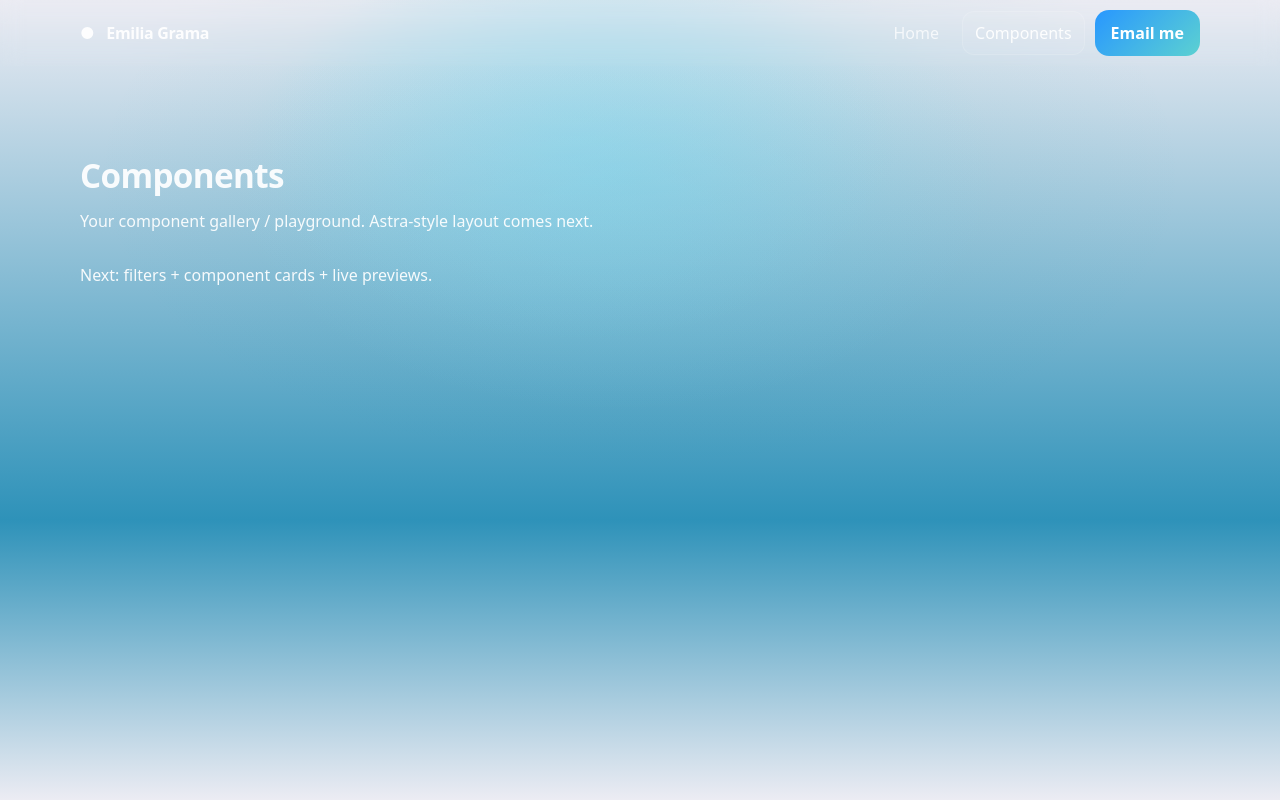
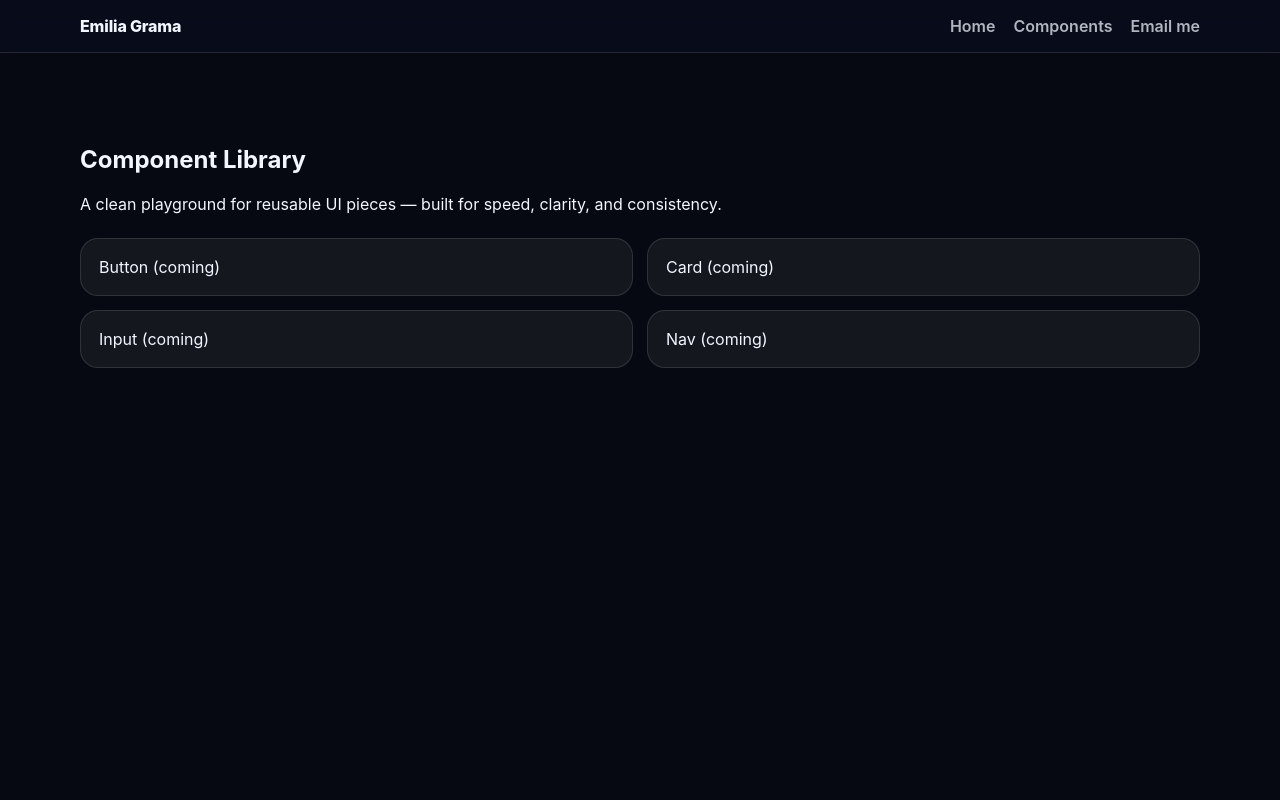
Before and after one commit to emiliagrama/emilia-grama-site, a React (Vite) app: page /components in a window 1280 px wide. Built offline with nearby package versions, Linux system fonts and the light colour scheme.

Commit message:
Refine hero section: new messaging + background

```diff
--- a/src/index.css
+++ b/src/index.css
@@ -1,159 +1,4 @@
-:root{
-  --pageDark: #ececf3;
-  --pageDark2:#2e92b9;
-
-  --spot: #f2f0ff;     /* bright center */
-  --spot2:#83badf;     /* violet glow */
-  --spot3:#1eb5f1;     /* accent violet */
-
-  --textDark: rgba(10,10,20,0.92);
-  --mutedDark: rgba(10,10,20,0.65);
-
-  --textLight: rgba(255,255,255,0.92);
-  --mutedLight: rgba(255,255,255,0.65);
-
-  --radius: 22px;
-  --radiusSm: 14px;
-}
-
-*{ box-sizing:border-box; }
-html, body{ height:100%; }
-
-body{
-  margin:0;
-  font-family: system-ui, -apple-system, Segoe UI, Roboto, Arial, sans-serif;
-  color: var(--textLight);
-
-  /* THIS is the “Dribbble look”: dark edges + bright center spotlight */
- background:
-  /* main spotlight – subtle, calm */
-  radial-gradient(
-    620px 380px at 48% 22%,
-    rgba(129, 220, 243, 0.32),
-    transparent 62%
-  ),
-
-  /* secondary soft halo (barely visible) */
- radial-gradient(
-  520px 320px at 45% 18%,
-  rgba(129, 220, 243, 0.28),
-  transparent 62%
-),
-radial-gradient(
-  760px 420px at 50% 22%,
-  rgba(20, 157, 175, 0.12),
-  transparent 72%
-),
-linear-gradient(
-  180deg,
-  var(--pageDark) 0%,
-  var(--pageDark2) 65%,
-  var(--pageDark) 100%
-);
-}
-
-/* layout */
-.container{
-  width: min(1120px, calc(100% - 48px));
-  margin: 0 auto;
-}
-
-.section{ padding: 86px 0; }
-
-.h1{
-  font-size: clamp(44px, 5vw, 76px);
-  line-height: 1.02;
-  letter-spacing: -0.03em;
-  margin: 0;
-}
-
-.h2{
-  font-size: clamp(26px, 2.6vw, 40px);
-  letter-spacing: -0.02em;
-  margin: 0 0 14px;
-}
-
-.p{
-  margin: 10px 0 0;
-  font-size: 16px;
-  line-height: 1.65;
-}
-
-/* navbar: dark glass like reference */
-.navbar{
-  position: sticky;
-  top: 0;
-  z-index: 50;
-  backdrop-filter: blur(10px);
-  background: rgba(88, 171, 226, 0);
-
-}
-
-.navbarInner{
-  height: 66px;
-  display:flex;
-  align-items:center;
-  justify-content: space-between;
-}
-
-.brand{
-  display:flex;
-  gap:12px;
-  align-items:center;
-  font-weight: 800;
-  letter-spacing: -0.02em;
-}
-
-.navLinks{
-  display:flex;
-  align-items:center;
-  gap: 10px;
-}
-
-.navLink{
-  color: rgba(255,255,255,0.75);
-  text-decoration:none;
-  padding: 10px 12px;
-  border-radius: 12px;
-  border: 1px solid transparent;
-}
-.navLinkActive{
-  color: var(--textLight);
-  border-color: rgba(255,255,255,0.14);
-  background: rgba(255,255,255,0.06);
-}
-
-.btn{
-  display:inline-flex;
-  align-items:center;
-  gap:10px;
-  padding: 12px 16px;
-  border-radius: var(--radiusSm);
-  font-weight: 700;
-  text-decoration:none;
-
-  color: var(--textLight);
-  background: rgba(255,255,255,0.06);
-  transition: transform .15s ease, background .15s ease, border-color .15s ease;
-}
-.btn:hover{
-  transform: translateY(-1px);
-  border-color: rgba(255,255,255,0.26);
-  background: rgba(255,255,255,0.08);
-}
-
-.btnPrimary{
-  color: white;
-  border-color: rgba(226, 238, 235, 0.55);
-  background: linear-gradient(135deg, #2897ff 0%, #5cd1d1 100%);
-}
-
-/* HERO text area sits on the spotlight -> text must be dark */
-.heroText{
-  color: var(--textDark);
-}
-.heroText .p{ color: var(--mutedDark); }
-
-@media (max-width: 640px){
-  .navLinks{ gap: 6px; }
-}
+/* src/index.css */
+@import "./styles/tokens.css";
+@import "./styles/global.css";
+@import "./styles/components.css";
--- a/src/layouts/SiteLayout.jsx
+++ b/src/layouts/SiteLayout.jsx
@@ -1,35 +1,16 @@
 import { NavLink, Outlet } from "react-router-dom";
-
-const navClass = ({ isActive }) =>
-  isActive ? "navLink navLinkActive" : "navLink";
 
 export default function SiteLayout() {
   return (
-    <div>
+    <div className="appShell">
       <header className="navbar">
-        <div className="container navbarInner">
-          <div className="brand">
-            <span style={{ color: "var(--accent)" }}>●</span>
-            <span>Emilia Grama</span>
-          </div>
+        <div className="container navInner">
+          <div className="brand">Emilia Grama</div>
 
           <nav className="navLinks">
-            <NavLink to="/" end className={navClass}>
-              Home
-            </NavLink>
-
-            <NavLink to="/components" className={navClass}>
-              Components
-            </NavLink>
-
-            <a
-              className="btn btnPrimary"
-              href="https://mail.google.com/mail/?view=cm&fs=1&to=emiliagrama@gmail.com"
-              target="_blank"
-              rel="noreferrer"
-            >
-              Email me
-            </a>
+            <NavLink to="/">Home</NavLink>
+            <NavLink to="/components">Components</NavLink>
+            <a href="mailto:YOUR_EMAIL_HERE">Email me</a>
           </nav>
         </div>
       </header>
--- a/src/pages/Components.jsx
+++ b/src/pages/Components.jsx
@@ -1,20 +1,21 @@
 export default function Components() {
   return (
-    <main className="section">
-      <div className="container">
-        <h1 className="h2" style={{ marginBottom: 10 }}>Components</h1>
-        <p className="p" style={{ marginTop: 0 }}>
-          Your component gallery / playground. Astra-style layout comes next.
-        </p>
+    <main>
+      <section className="section">
+        <div className="container">
+          <h1 className="h2">Component Library</h1>
+          <p className="p">
+            A clean playground for reusable UI pieces — built for speed, clarity, and consistency.
+          </p>
 
-        <div style={{ marginTop: 28 }} className="frame">
-          <div className="frameInner">
-            <p className="p" style={{ marginTop: 0 }}>
-              Next: filters + component cards + live previews.
-            </p>
+          <div className="componentGrid">
+            <div className="card">Button (coming)</div>
+            <div className="card">Card (coming)</div>
+            <div className="card">Input (coming)</div>
+            <div className="card">Nav (coming)</div>
           </div>
         </div>
-      </div>
+      </section>
     </main>
   );
 }
--- /dev/null
+++ b/src/styles/components.css
@@ -0,0 +1,160 @@
+.container{
+  width: min(var(--max), calc(100% - 2*var(--pad)));
+  margin: 0 auto;
+}
+
+.navbar{
+  position: sticky;
+  top: 0;
+  z-index: 20;
+  padding: 16px 0;
+  backdrop-filter: blur(10px);
+  background: rgba(10,16,34,.55);
+  border-bottom: 1px solid var(--stroke);
+}
+
+.navInner{
+  display:flex;
+  align-items:center;
+  justify-content: space-between;
+  gap: 16px;
+}
+
+.brand{ font-weight: 800; letter-spacing: -0.01em; }
+
+.navLinks{
+  display:flex;
+  gap: 18px;
+  font-weight: 600;
+  color: var(--muted);
+}
+
+.navLinks a:hover{ color: var(--text); }
+
+.section{ padding: 72px 0; }
+
+.hero{
+  position: relative;
+  padding: 110px 0 90px;
+  overflow: hidden;
+  min-height: 100vh;
+  background:
+    /* readability layer — LIGHTER than before */
+    linear-gradient(
+      180deg,
+      rgba(7, 9, 18, 0.103) 0%,
+      rgba(7, 9, 18, 0.164) 40%,
+      rgba(7, 9, 18, 0.192) 100%
+    ),
+
+    /* accent glow (keeps identity) */
+    radial-gradient(
+      900px 520px at 18% 20%,
+      rgba(139,123,255,.32),
+      transparent 55%
+    ),
+
+    /* image */
+    url("/images/universe/hero-wave.png");
+
+  background-size: cover;
+  background-position: center;
+  background-repeat: no-repeat;
+}
+
+.heroMeta{
+  font-size: 13px;
+  letter-spacing: .08em;
+  text-transform: uppercase;
+  color: var(--muted);
+  margin-bottom: 18px;
+}
+
+.heroTitle{
+  font-size: clamp(42px, 5vw, 64px);
+  line-height: 1.05;
+  margin: 0;
+  letter-spacing: -0.02em;
+}
+
+.heroTitle span{
+  /* image fill */
+  background-image: url("/images/universe/intent-fill.jpg");
+  background-size: 220% 220%;
+  background-position: 55% 45%;
+  background-repeat: no-repeat;
+  background-size: 260% 260%;
+  -webkit-background-clip: text;
+  background-clip: text;
+  -webkit-text-fill-color: transparent;
+
+  /* legibility */
+  text-shadow:
+  0 0 1px rgba(255, 255, 255, 0.233),
+  0 0 4px rgba(255, 255, 255, 0),
+  0 0 18px rgba(61, 132, 224, 0.897);
+
+}
+
+.heroTitle span:hover{
+  background-position: 35% 55%;
+  transition: background-position .8s ease;
+}
+
+
+
+
+.heroDesc{
+  font-size: 17px;
+  max-width: 52ch;
+  margin-top: 20px;
+  color: var(--muted);
+}
+
+.heroActions{
+  display:flex;
+  gap: 14px;
+  margin-top: 32px;
+  flex-wrap: wrap;
+}
+
+.btn{
+  display:inline-flex;
+  align-items:center;
+  padding: 12px 16px;
+  border-radius: 14px;
+  border: 1px solid var(--stroke);
+  background: rgba(255,255,255,.04);
+  font-weight: 700;
+}
+
+.btnGold{
+  border-color: rgba(107, 182, 244, 0.55);
+  background: linear-gradient(90deg, rgba(107, 223, 244, 0.3), rgba(244,200,107,.10));
+}
+
+.framePlaceholder{
+  margin-top: 24px;
+  height: 240px;
+  border-radius: var(--radius);
+  border: 1px solid var(--stroke);
+  background: rgba(255,255,255,.03);
+}
+
+.componentGrid{
+  margin-top: 24px;
+  display:grid;
+  grid-template-columns: repeat(2, minmax(0, 1fr));
+  gap: 14px;
+}
+
+.card{
+  padding: 18px;
+  border-radius: var(--radius);
+  background: var(--panel);
+  border: 1px solid var(--stroke);
+}
+
+@media (max-width: 860px){
+  .componentGrid{ grid-template-columns: 1fr; }
+}
--- /dev/null
+++ b/src/styles/global.css
@@ -0,0 +1,10 @@
+* { box-sizing: border-box; }
+html, body { margin: 0; padding: 0; height: 100%; }
+
+body{
+  font-family: Inter, system-ui, -apple-system, Segoe UI, Roboto, Arial, sans-serif;
+  background: var(--bg0);
+  color: var(--text);
+}
+
+a { color: inherit; text-decoration: none; }
--- /dev/null
+++ b/src/styles/tokens.css
@@ -0,0 +1,13 @@
+:root{
+  --bg0:#070912;
+  --bg1:#0A1022;
+  --text:#F2F6FF;
+  --muted: rgba(242,246,255,.72);
+
+  --stroke: rgba(255,255,255,.12);
+  --panel: rgba(255,255,255,.06);
+
+  --radius: 18px;
+  --max: 1120px;
+  --pad: 24px;
+}
```
Also changed, not shown: src/pages/Home.jsx (+16 -54 lines), public/images/universe/hero-wave.png (added), 1 other file (tests, documents, lock files or other folders).
